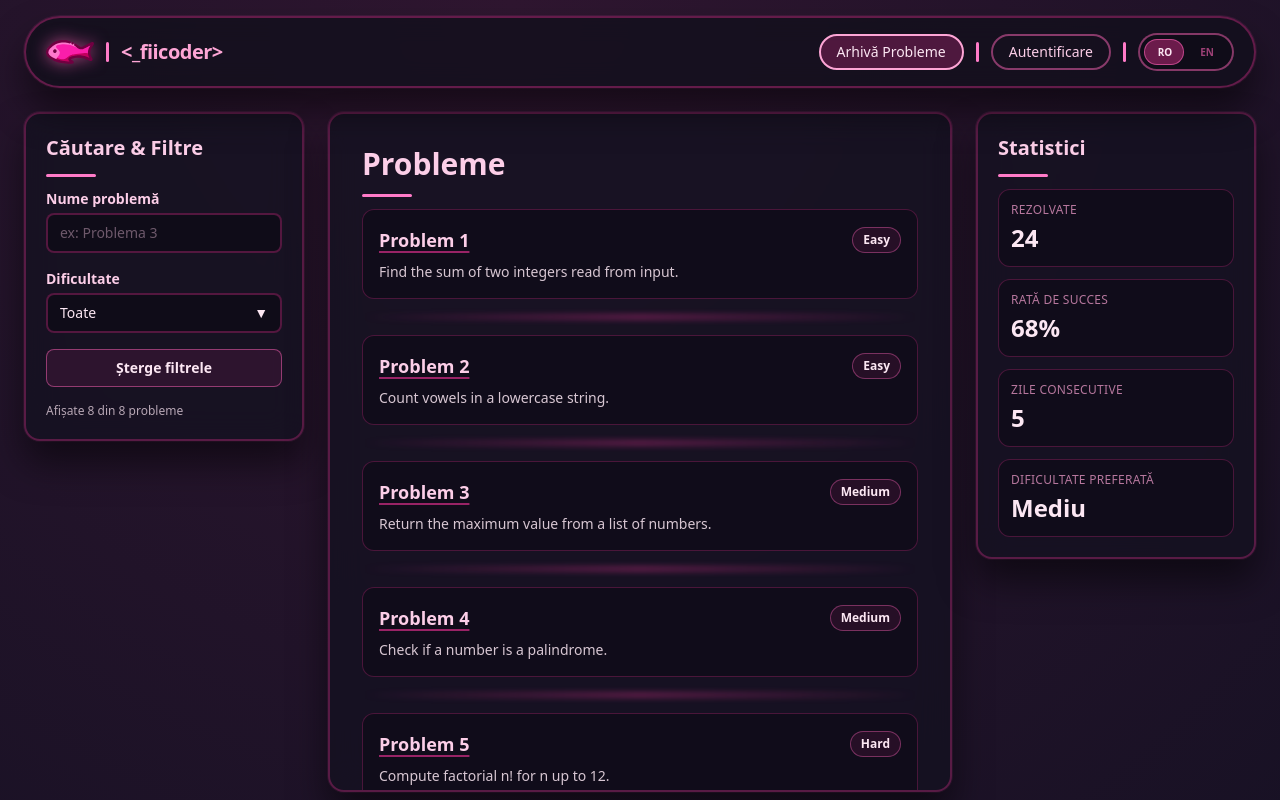
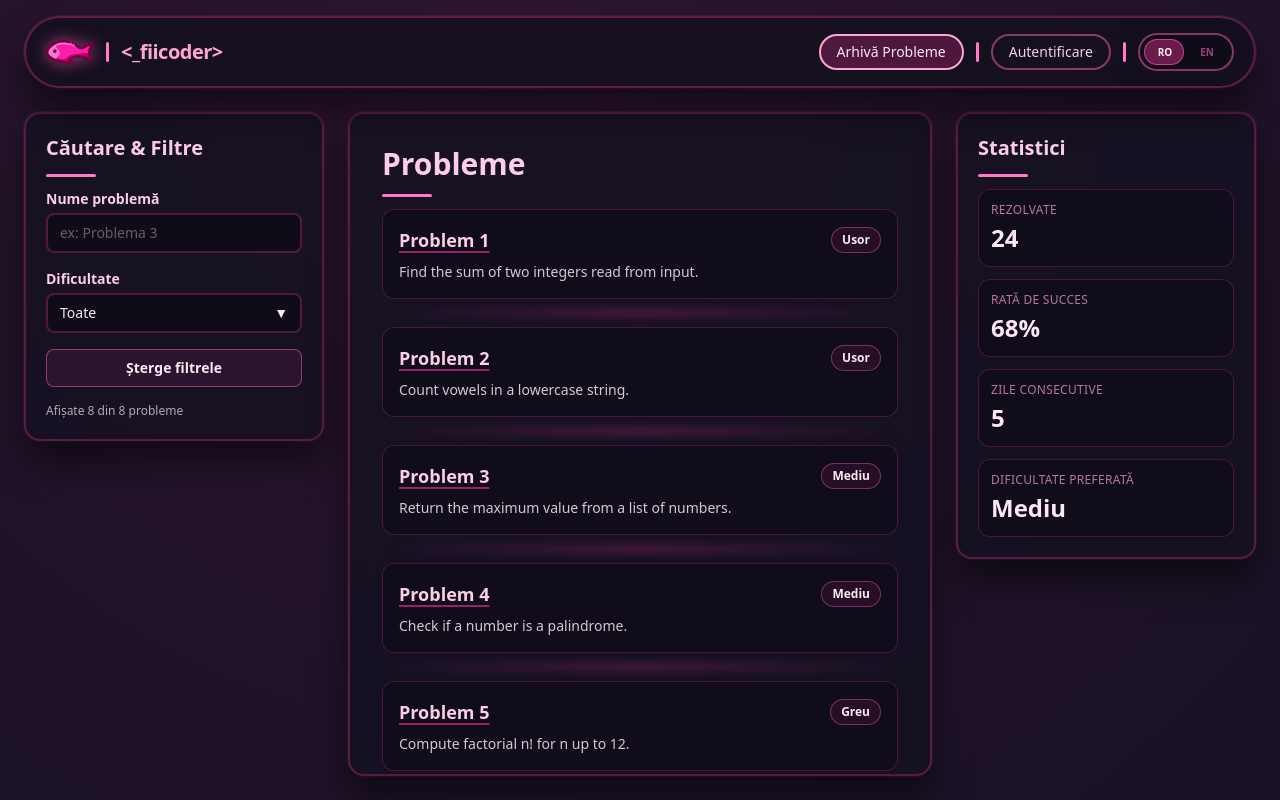
Before and after one commit to Proiect-A1/Frontend, a React (Vite) app in the folder fiicoder-frontend/: page /problems in a window 1280 px wide. Built offline with nearby package versions, Linux system fonts and the light colour scheme.

Commit message:
resizing

```diff
--- a/fiicoder-frontend/src/pages/ProblemList.tsx
+++ b/fiicoder-frontend/src/pages/ProblemList.tsx
@@ -27,7 +27,7 @@ export default function ProblemList() {
   };
 
   return (
-    <div className="grid w-screen box-border px-6 gap-6 md:grid-cols-[280px_minmax(0,1fr)_280px] md:relative md:left-1/2 md:right-1/2 md:-ml-[50vw] md:-mr-[50vw]">
+    <div className="grid w-screen box-border px-6 gap-6 md:grid-cols-[300px_minmax(0,1fr)_300px] md:relative md:left-1/2 md:right-1/2 md:-ml-[50vw] md:-mr-[50vw]">
       <FilterSidebar
         searchQuery={searchQuery}
         setSearchQuery={setSearchQuery}
@@ -38,7 +38,7 @@ export default function ProblemList() {
         totalCount={problemSummaries.length}
       />
 
-      <section className="h-[calc(100svh-7.5rem)] overflow-y-auto p-8 bg-[#151221]/80 backdrop-blur-lg border-2 border-pink-500/30 rounded-2xl card-glow md:col-start-2">
+      <section className="h-[calc(100svh-8.5rem)] overflow-y-auto p-8 bg-[#151221]/80 backdrop-blur-lg border-2 border-pink-500/30 rounded-2xl card-glow md:col-start-2">
         <h1 className="text-3xl font-bold text-pink-200 mb-2">
           {lang === "RO" ? "Probleme" : "Problems"}
         </h1>
@@ -47,7 +47,7 @@ export default function ProblemList() {
         <div className="">
           {filteredProblems.length === 0 && (
             <p className="text-sm text-pink-100/85 bg-[#100d19]/80 p-4 rounded-xl border-2 border-pink-500/25">
-              Nu am găsit nicio problemă.
+              {lang === "RO" ? "Nu am găsit nicio problemă." : "No problems found."}
             </p>
           )}
 
@@ -62,12 +62,12 @@ export default function ProblemList() {
                     {problem.title}
                   </Link>
                   <span className="rounded-full border border-pink-400/40 bg-pink-500/10 px-2.5 py-1 text-xs font-semibold text-pink-100">
-                    {lang === "RO"
+                    {lang === "EN"
                       ? problem.difficulty
                       : (
-                          problem.difficulty === "Ușor" ? "Easy" :
-                          problem.difficulty === "Mediu" ? "Medium" :
-                          "Hard"
+                          problem.difficulty === "Easy" ? "Usor" :
+                          problem.difficulty === "Medium" ? "Mediu" :
+                          "Greu"
                       )
                     }
                   </span>
@@ -77,7 +77,7 @@ export default function ProblemList() {
                 </p>
               </div>
               {index < filteredProblems.length - 1 && (
-                <div className="w-full h-1 bg-gradient-to-r from-transparent via-pink-500/50 my-4 blur-[3px]" />
+                <div className="w-full h-1 bg-linear-to-r from-transparent via-pink-500/50 my-3 blur-[5px]" />
               )}
             </Fragment>
           ))}
```
